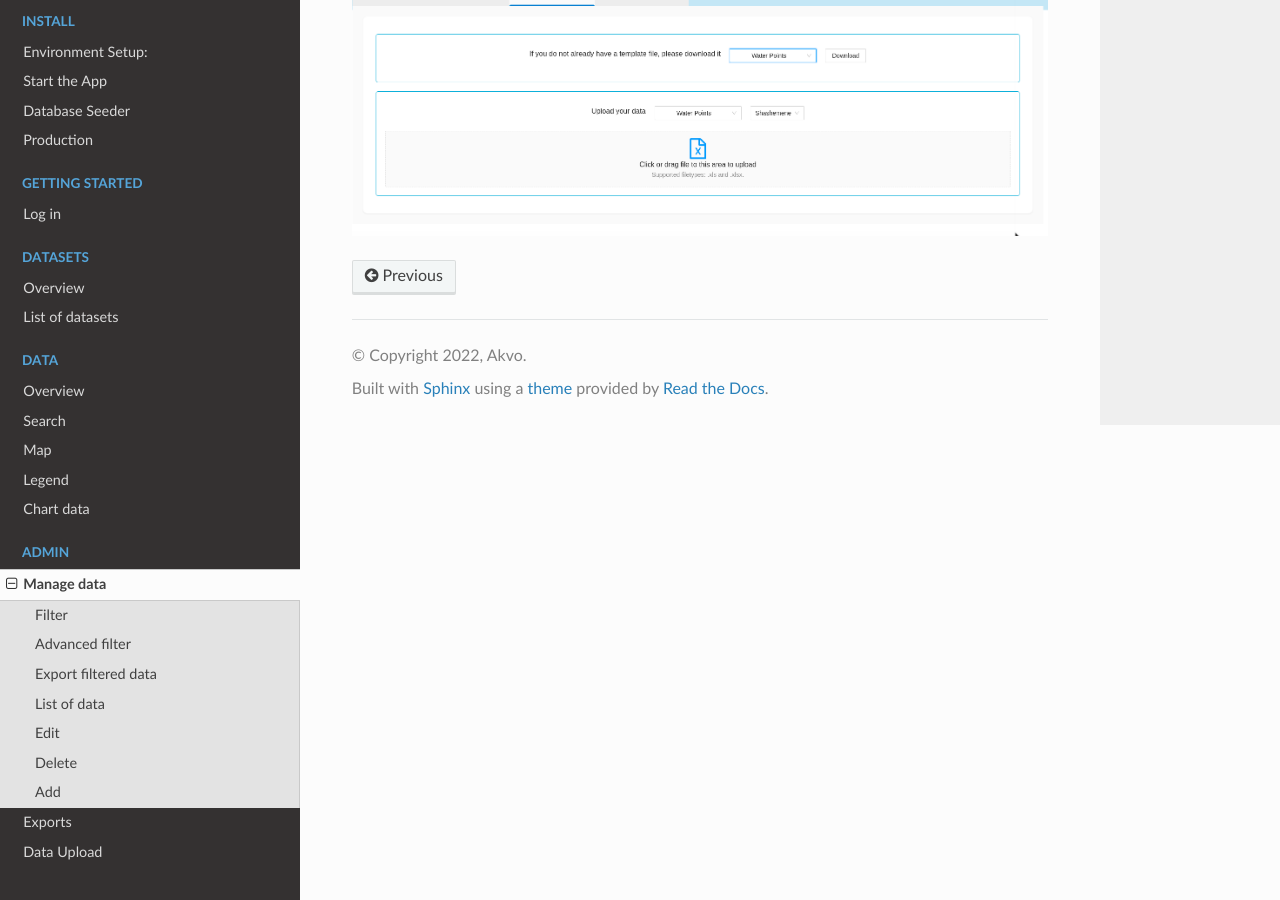
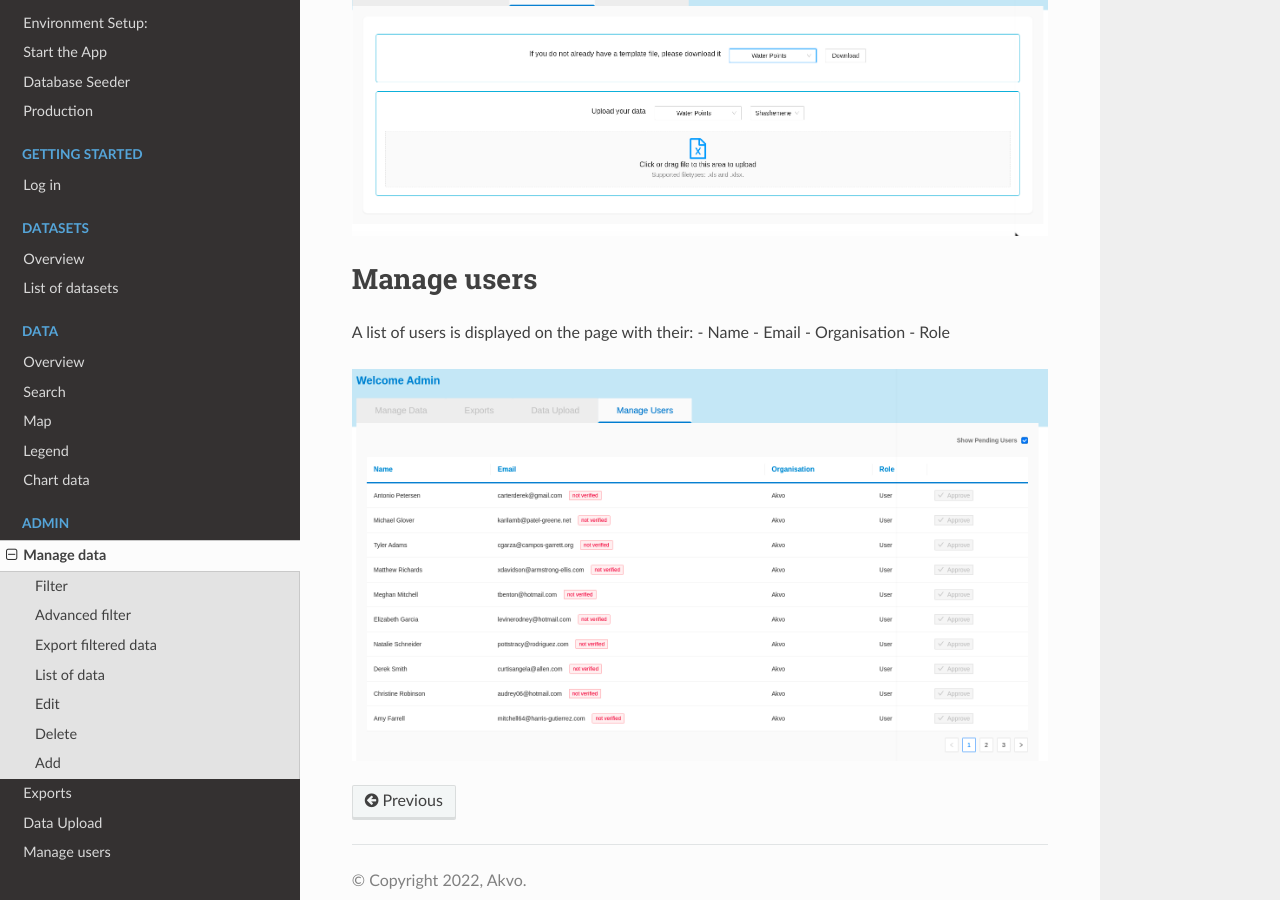
Before and after one commit to akvo/wai-sdg-portal, a Sphinx documentation site: the page built from docs/source/ethiopia/admin.rst, in a window 1280 px wide and 900 px high, scrolled down 4101 px. Built offline with Sphinx 7.4.7 and the Read the Docs theme 2.0.0, drawn with Linux system fonts in a browser that asks for light colours.

Commit message:
[#197] - add documentation for Manage users

```diff
--- a/docs/source/ethiopia/admin.rst
+++ b/docs/source/ethiopia/admin.rst
@@ -80,3 +80,15 @@
 
 .. image:: ../../assets/ethiopia/data-entry-upload.png
     :alt: data upload
+
+Manage users
+------------
+
+A list of users is displayed on the page with their:
+- Name
+- Email
+- Organisation
+- Role
+
+.. image:: ../../assets/ethiopia/manage-users.png
+    :alt: Manage users
```
Also changed, not shown: docs/assets/ethiopia/manage-users.png (added).
